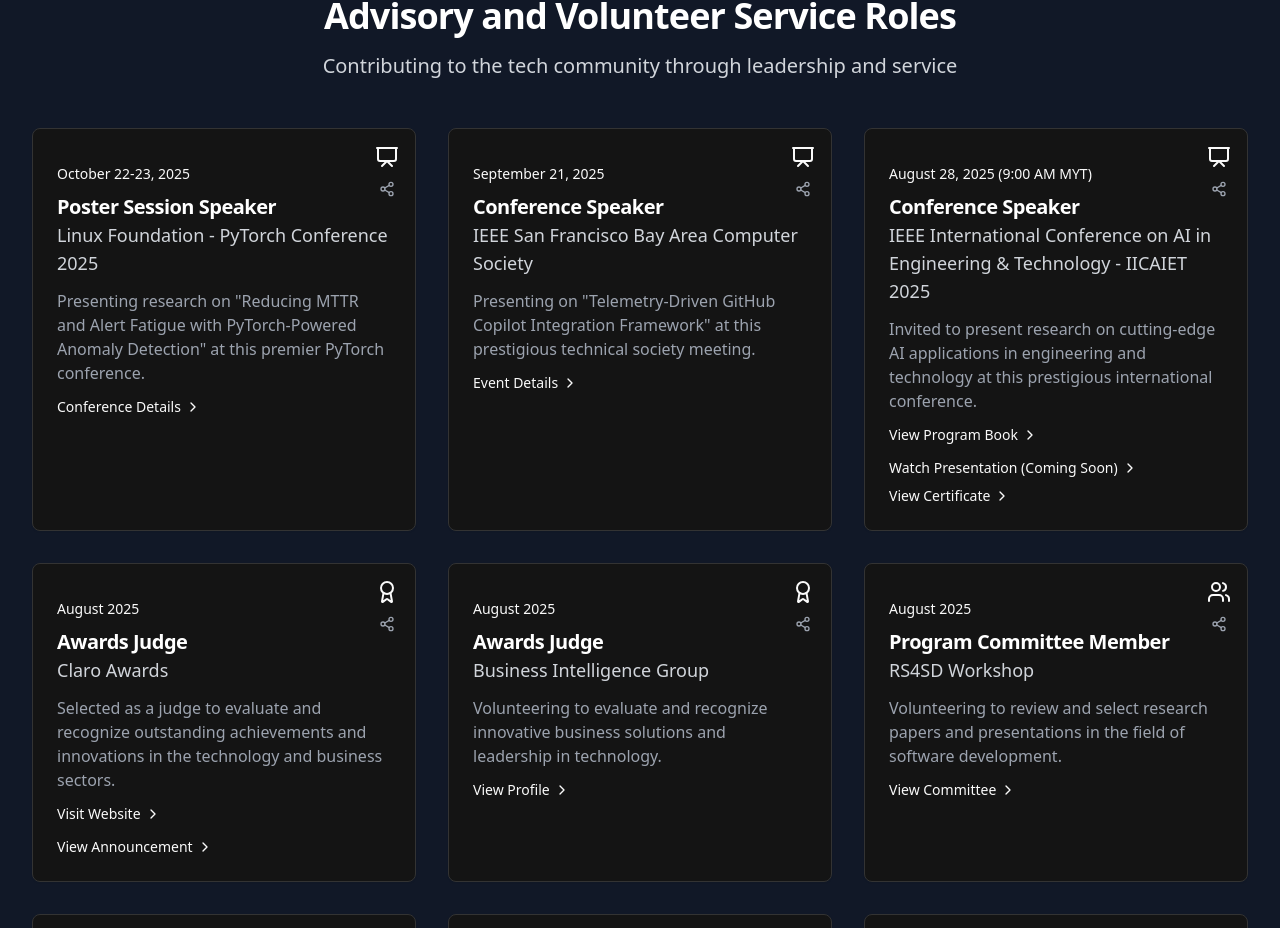
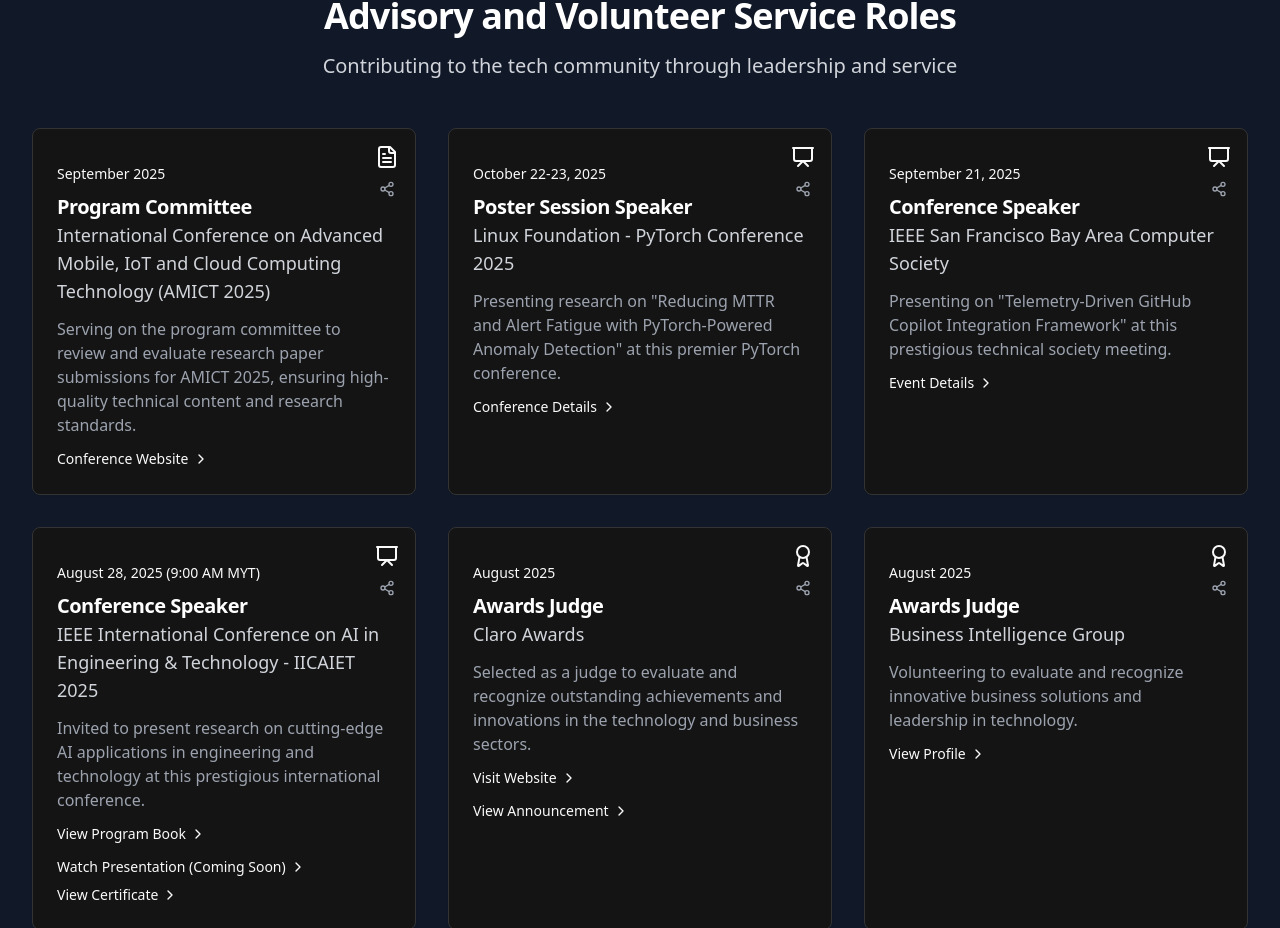
Before and after one commit to learningdebunked/kapilportfolio, a Next.js app: page / in a window 1280 px wide. Shown: the part 1159-2087 px from the top of the page. Built offline with nearby package versions, Linux system fonts and the light colour scheme.

Commit message:
added tile for PC member of AMICT2025

```diff
--- a/src/components/achievements.tsx
+++ b/src/components/achievements.tsx
@@ -8,6 +8,16 @@
 const BASE_URL = typeof window !== 'undefined' ? window.location.origin : '';
 
 const roles = [
+  {
+    id: 0,
+    title: 'Program Committee',
+    organization: 'International Conference on Advanced Mobile, IoT and Cloud Computing Technology (AMICT 2025)',
+    description: 'Serving on the program committee to review and evaluate research paper submissions for AMICT 2025, ensuring high-quality technical content and research standards.',
+    icon: <FileText className="h-6 w-6 text-primary" />,
+    period: 'September 2025',
+    link: 'https://amictconf.com/',
+    linkText: 'Conference Website'
+  },
   {
     id: 1,
     title: 'Poster Session Speaker',
```
